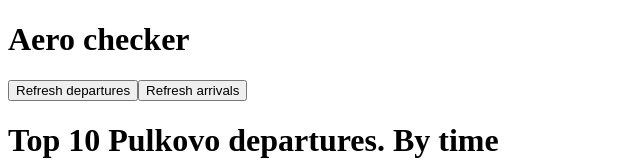
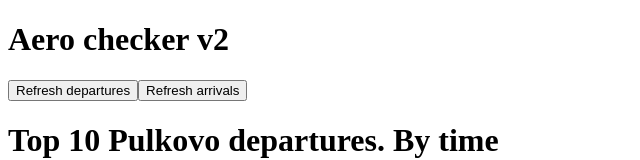
Before and after one commit to ppeerr/aero-checker, an Angular app in the folder src/main/webapp/: page / in a window 1280 px wide. Shown: the top 160 px of the page, without its empty margins (0-640 px from the left). Built offline with nearby package versions, Linux system fonts and the light colour scheme; no server answers.

Commit message:
check commit trigger

```diff
--- a/src/main/webapp/src/app/app.component.ts
+++ b/src/main/webapp/src/app/app.component.ts
@@ -7,7 +7,7 @@
   styleUrls: ['./app.component.css']
 })
 export class AppComponent {
-  title = 'Aero checker';
+  title = 'Aero checker v2';
 
   columns = [];
 
```
